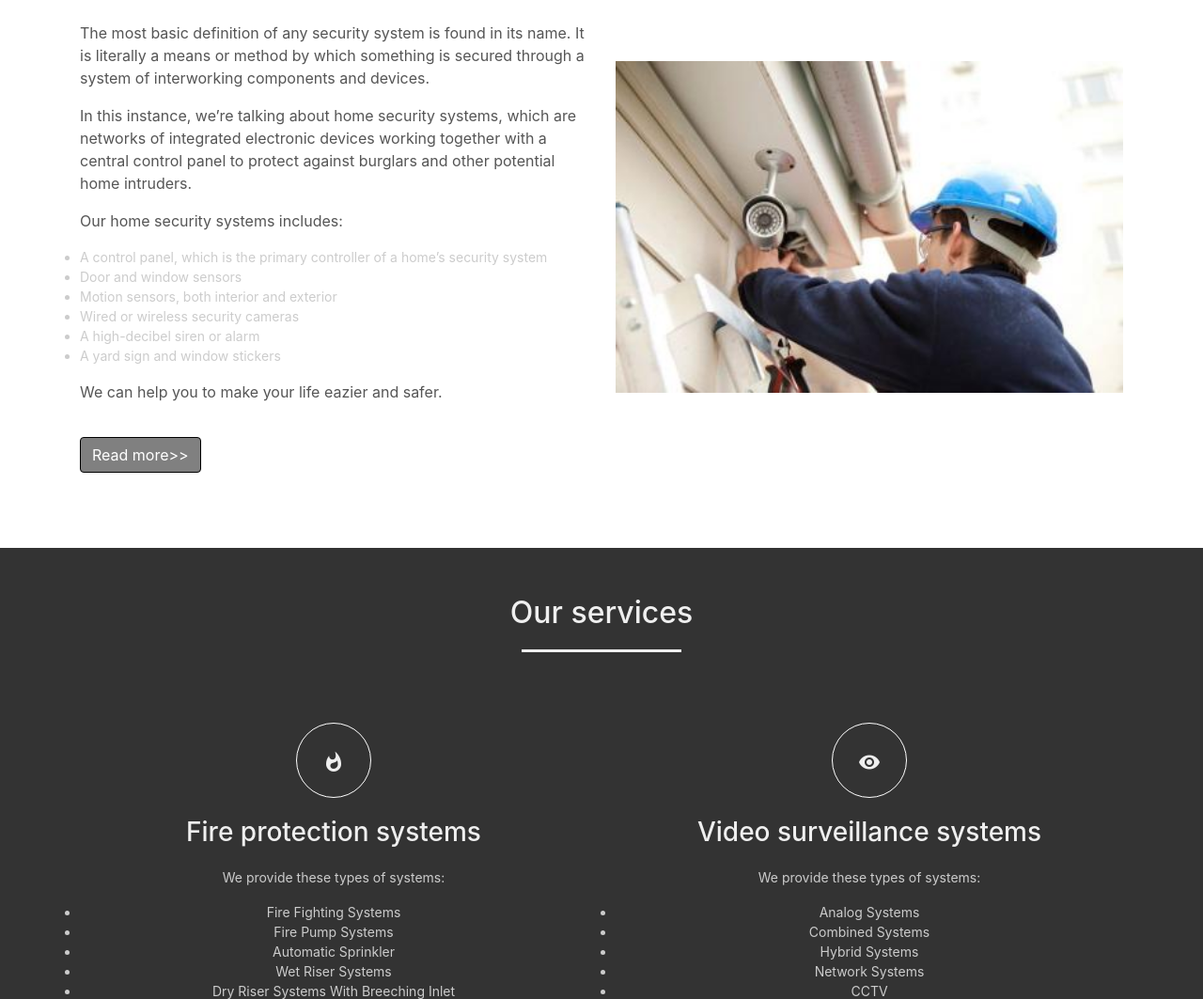
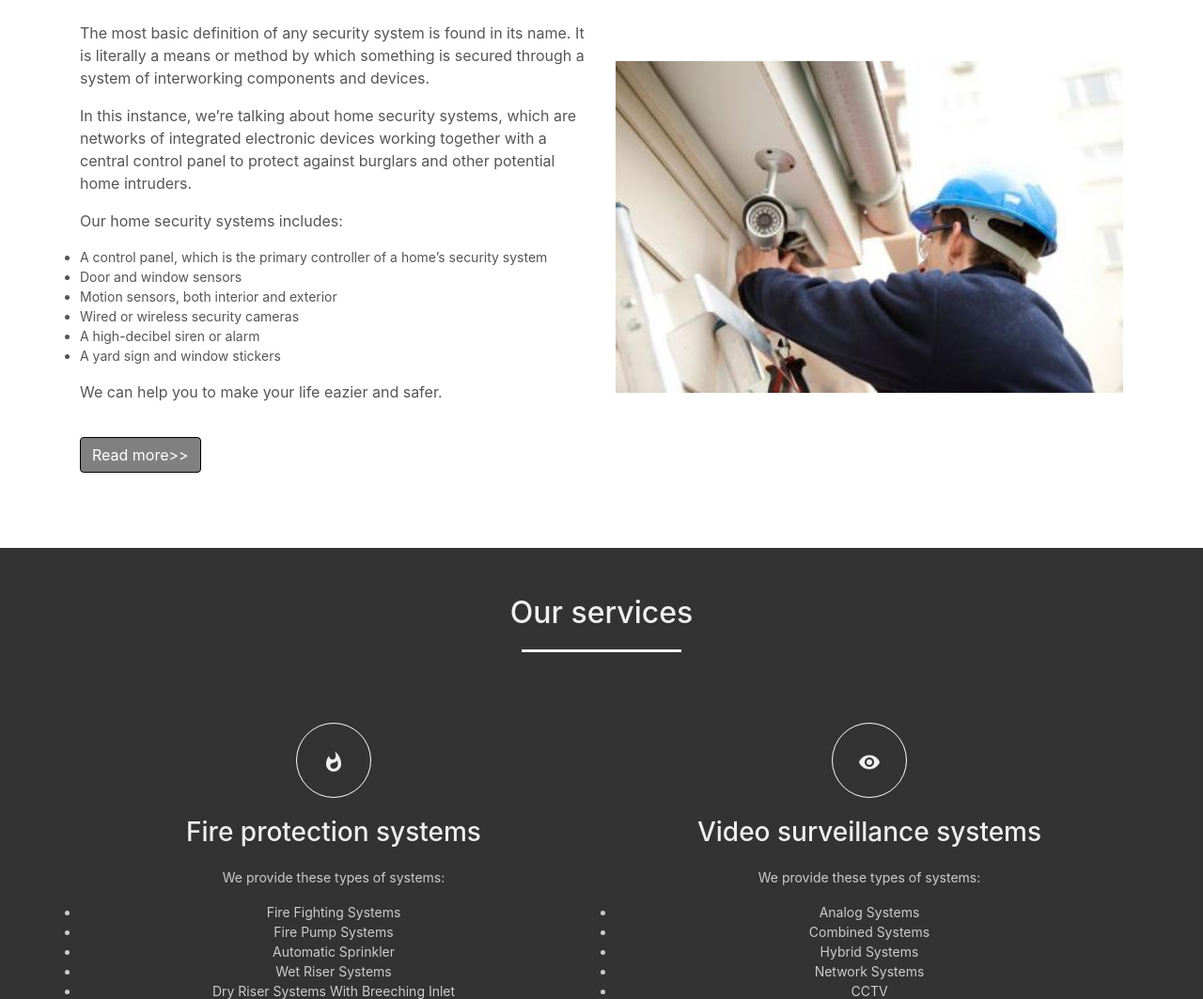
Before and after one commit to rocketDevTeam/pruductShop, a plain HTML site: page index.html in a window 1280 px wide. Shown: the part 874-1937 px from the top of the page at 94% size. Drawn offline with nearby package versions, Linux system fonts and the light colour scheme.

Commit message:
Changed page content style

```diff
--- a/style.css
+++ b/style.css
@@ -86,6 +86,9 @@ color: black!important;
 	margin-top: 20%;
 }
 
+#about ul{
+	color: #555;
+}
 /*Services*/
 
 #services{
```
